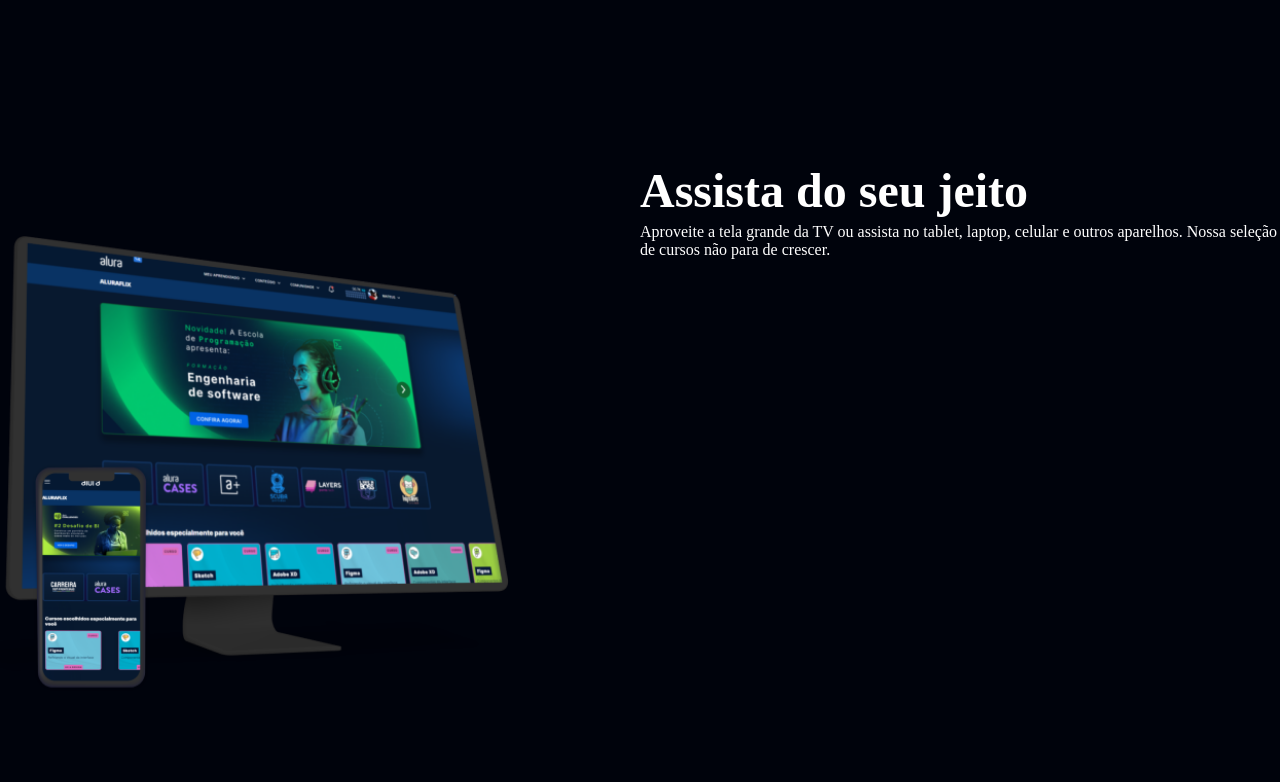
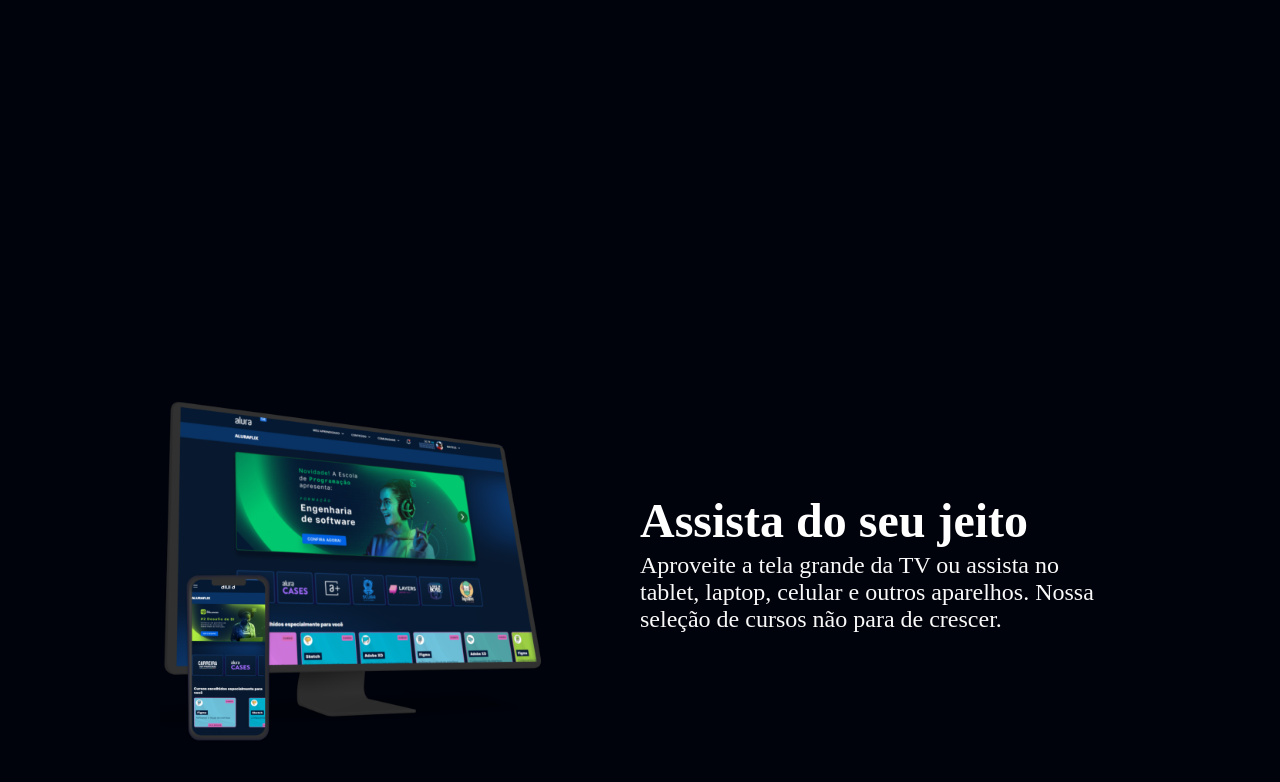
Before and after one commit to MahSalles/combo, a plain HTML site: page index.html in a window 1280 px wide. Shown: the part 637-1419 px from the top of the page. Drawn offline with Linux system fonts and the light colour scheme.

Commit message:
atualiuzacao

```diff
--- a/index.html
+++ b/index.html
@@ -18,7 +18,7 @@
         </div>
     </section>
 
-    <section class="container secuncario">
+    <section class="container secundario">
         <img src="Plataformas.png" alt="Um monitor e eum celular com a alura plus aberta" class="secundario__imagem">
         <div class="container__descricao">
             <h2 class="descricao__titulo">Assista do seu jeito</h2>
--- a/style.css
+++ b/style.css
@@ -70,3 +70,8 @@
     color: var(--branco-principal);
       margin-bottom: 0.1em;
 }
+
+.descricao__texto {
+    color: var(--cinza-secundario);
+    font-size: 24px;
+}
```
